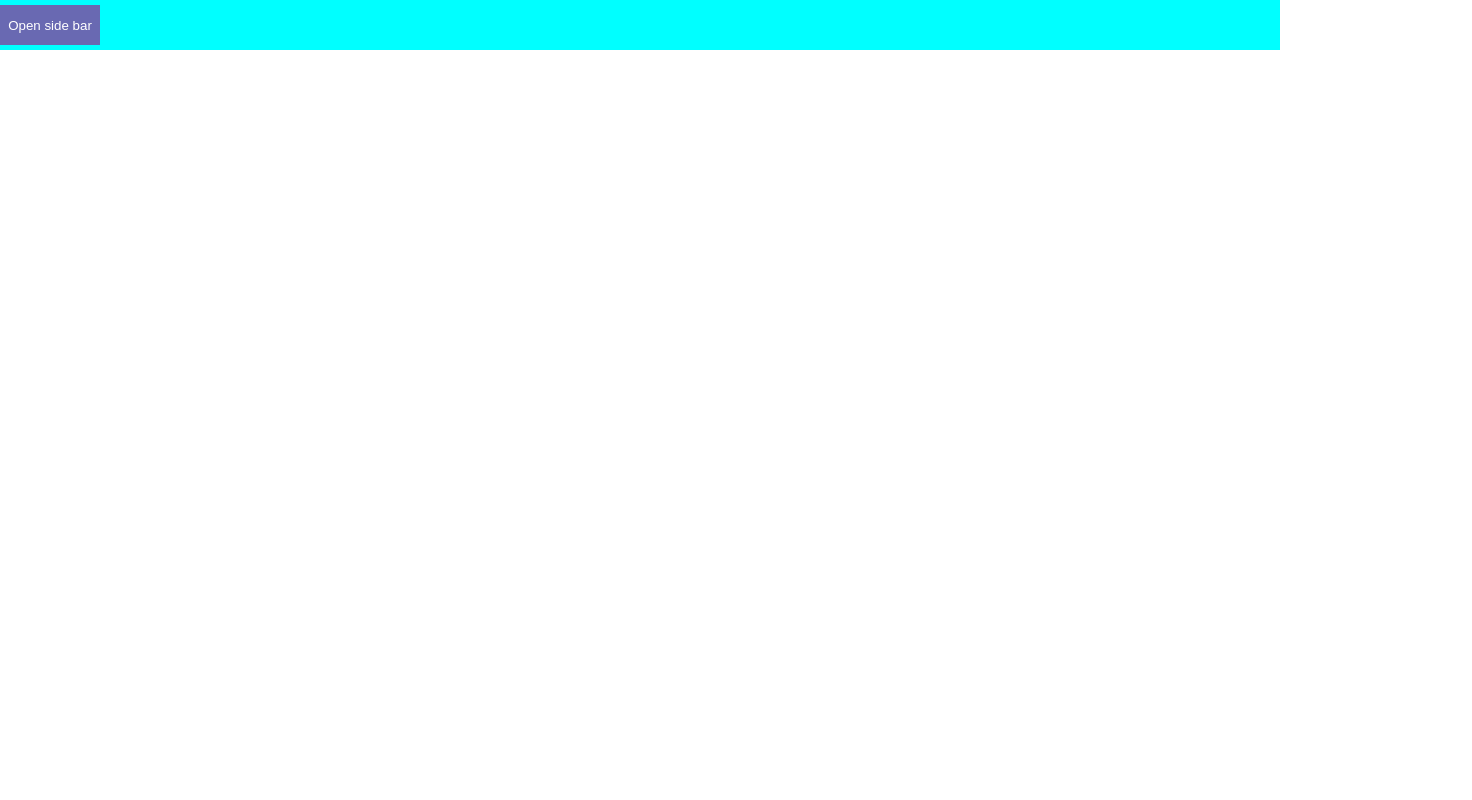
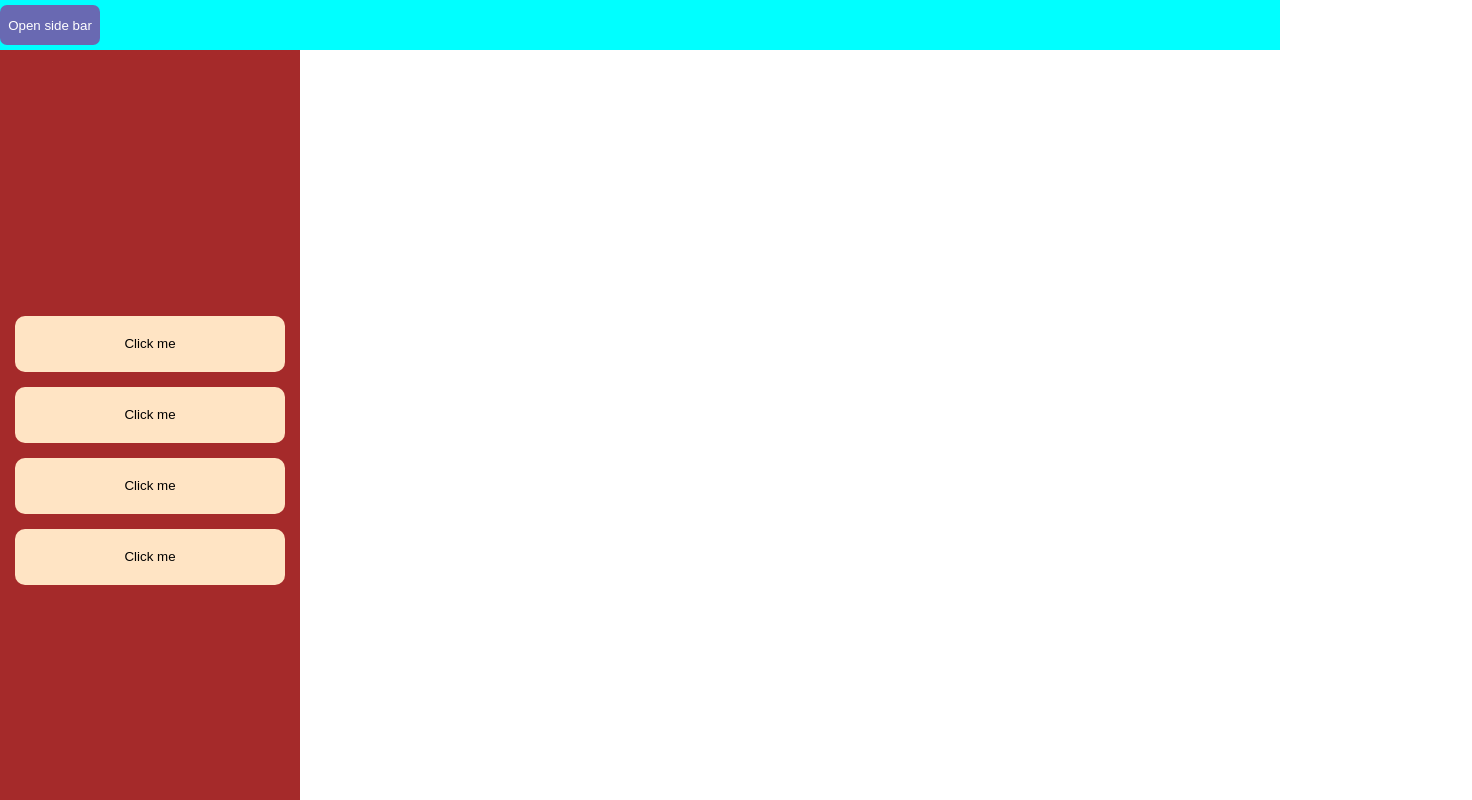
Before and after one commit to Goncharenko-Stepan/sidebar, a plain HTML site: page index.html in a window 1280 px wide. Both pictures are taken after a click on the button "Open side bar". Shown: the top 800 px of the page, 1472 px wide, since content can reach past the window. Drawn offline with Linux system fonts and the light colour scheme.

Commit message:
I edit styles and js logic

```diff
--- a/scripts/script.js
+++ b/scripts/script.js
@@ -2,18 +2,14 @@ const firstDiv = document.querySelector(".firstDiv");
 const openButton = document.querySelector(".openButton");
 const sideBarDiv = document.querySelector(".sideBarDiv");
 
+sideBarDiv.style.left = "-300px";
+
 openButton.addEventListener("click", () => {
-  const screenWidth = window.innerWidth;
-  const screenHeight = window.innerHeight;
+  const currentLeft = parseInt(window.getComputedStyle(sideBarDiv).left, 10);
 
-  const currentLeft = parseInt(window.getComputedStyle(sideBarDiv).left, 10);
-  const currentTop = parseInt(window.getComputedStyle(sideBarDiv).top, 10);
-
-  if (currentLeft < screenWidth && currentTop < screenHeight) {
-    sideBarDiv.style.left = screenWidth + "px";
-    sideBarDiv.style.top = screenHeight + "px";
+  if (currentLeft < 0) {
+    sideBarDiv.style.left = "0px";
   } else {
-    sideBarDiv.style.left = "0px";
-    sideBarDiv.style.top = "50px";
+    sideBarDiv.style.left = "-300px";
   }
 });
--- a/styles/style.css
+++ b/styles/style.css
@@ -17,6 +17,8 @@
   color: white;
   height: 40px;
   cursor: pointer;
+  position: absolute;
+  border-radius: 7px;
 }
 .openButton:hover {
   background-color: rgb(67, 67, 148);
@@ -27,15 +29,16 @@
   align-items: center;
   gap: 15px;
   height: 100vh;
-  width: 15vw;
+  width: 300px;
   flex-direction: column;
   background-color: brown;
   position: absolute;
   z-index: 2;
+  transition: left 0.5s ease;
 }
 .sideBarButton {
   width: 90%;
-  height: 40px;
+  height: 7%;
   background-color: bisque;
   border-radius: 10px;
   border: none;
```
